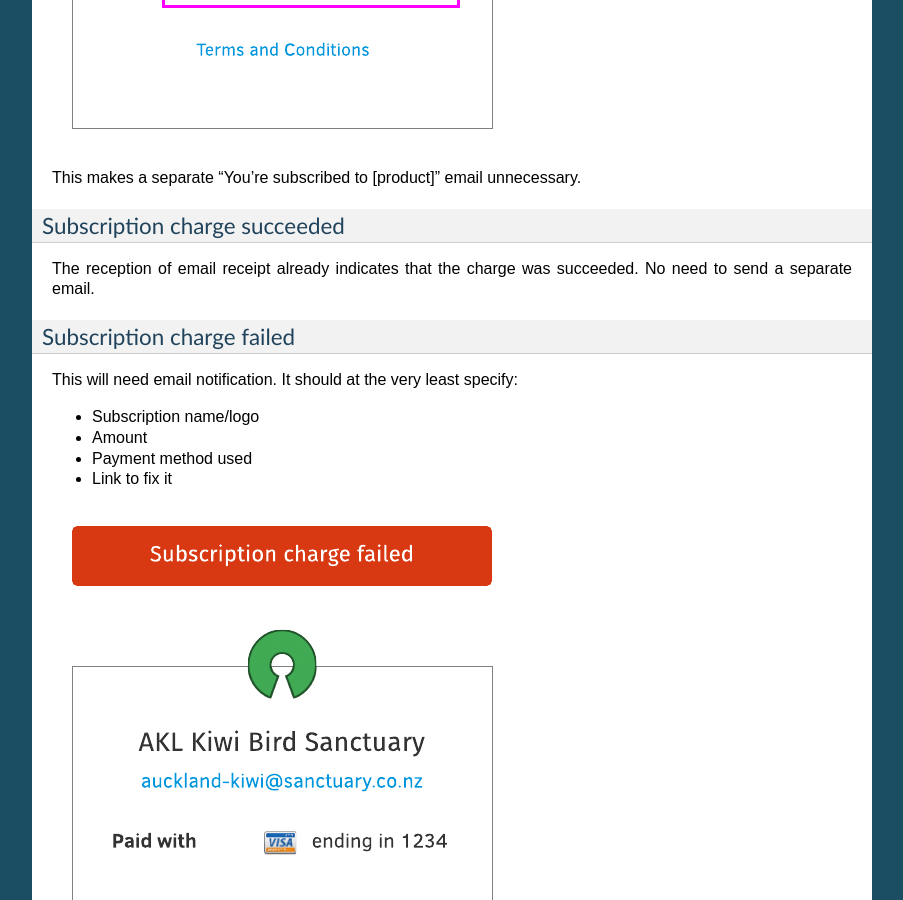
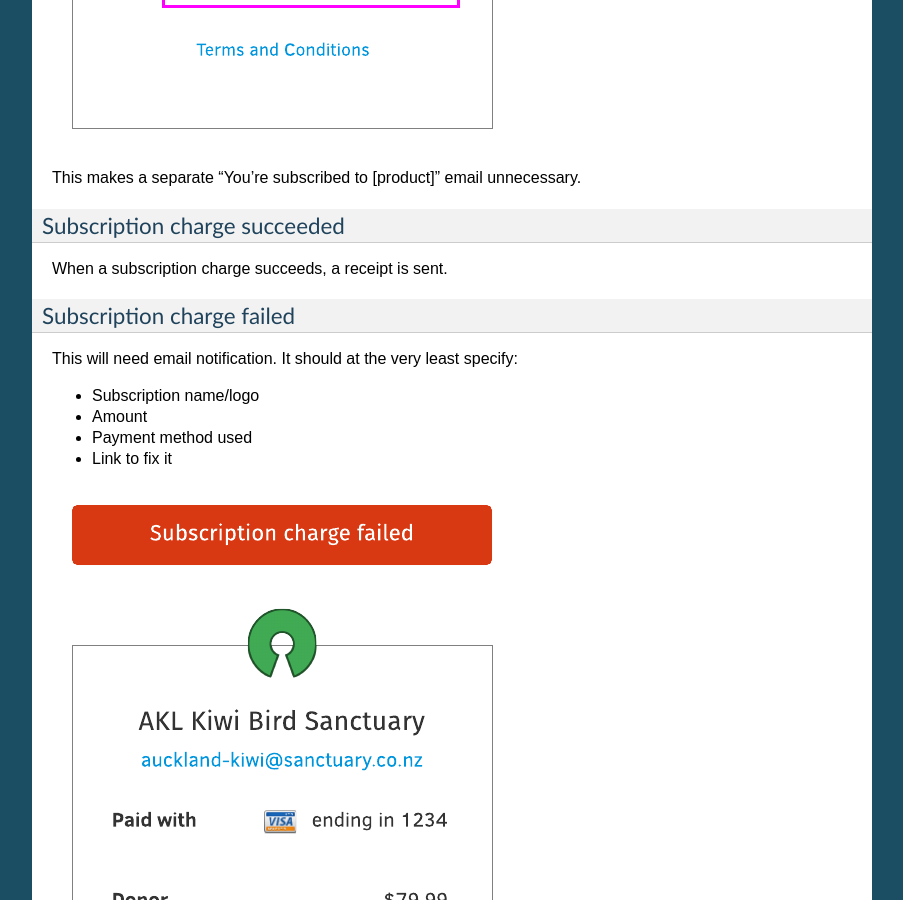
Before and after one commit to mozilla/payments, a Sphinx documentation site: the page built from docs/design/api.rst, in a window 1280 px wide and 900 px high, scrolled down 4250 px. Shown: the whole window, without its empty margins (198-1101 px from the left). Built offline with Sphinx 7.4.7, drawn with Linux system fonts in a browser that asks for light colours.

Commit message:
Updated wording on **Subscription charge succeeded** event.

```diff
--- a/docs/design/api.rst
+++ b/docs/design/api.rst
@@ -111,7 +111,7 @@ This makes a separate “You’re subscribed to [product]” email unnecessary.
 Subscription charge succeeded
 +++++++++++++++++++++++++++++
 
-The reception of email receipt already indicates that the charge was succeeded. No need to send a separate email.
+When a subscription charge succeeds, a receipt is sent.
 
 Subscription charge failed
 ++++++++++++++++++++++++++
```
